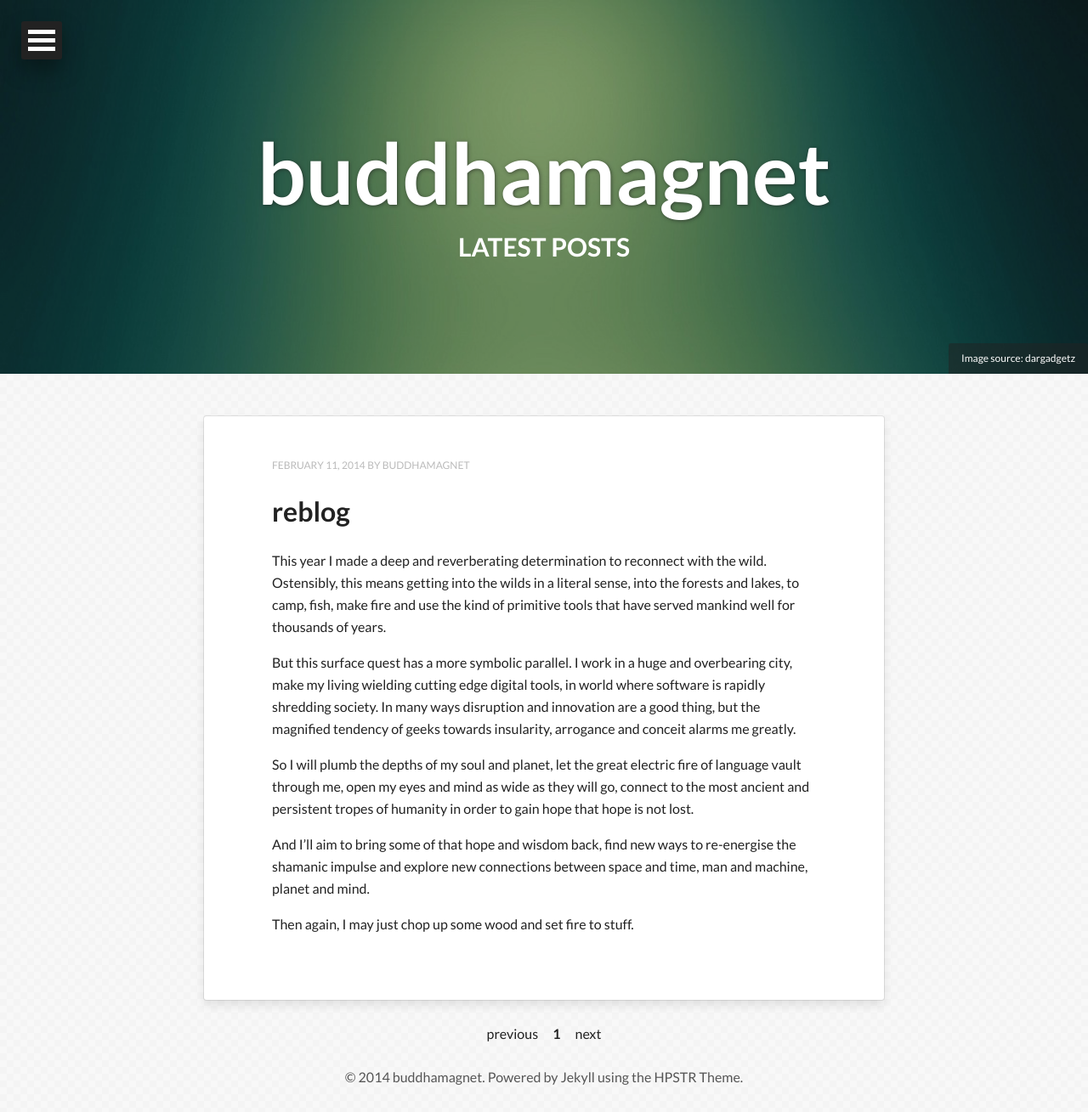
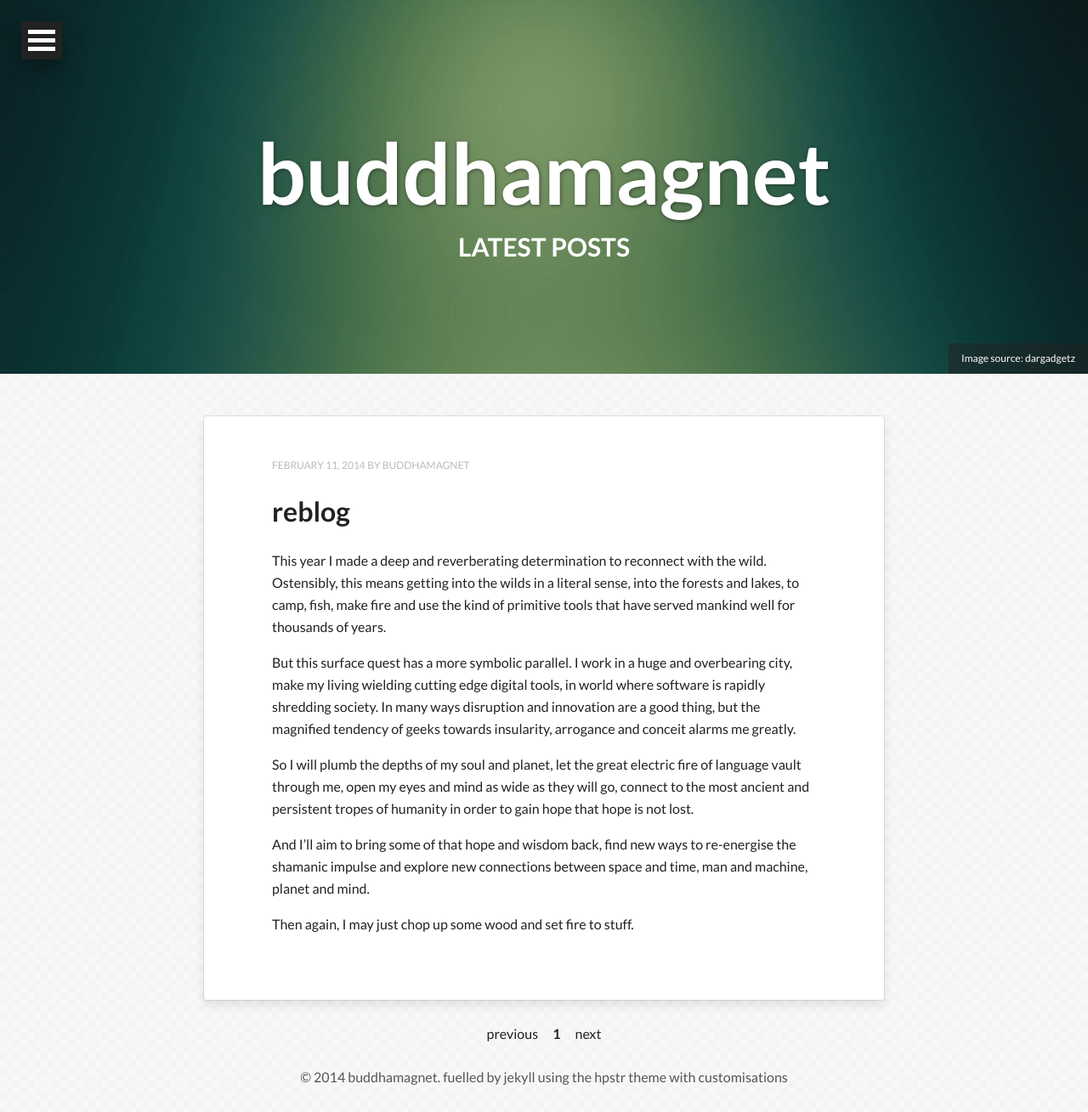
Before and after one commit to buddhamagnet/buddhamagnet.github.com, a Jekyll site: the page built from index.html, in a window 1280 px wide. Shown: the whole page at 85% size. Built offline with Jekyll 4.4.1, drawn with Linux system fonts in a browser that asks for light colours; nearby versions of some CDN libraries; the list of posts is cut into pages by our own code.

Commit message:
modify footer

```diff
--- a/_includes/footer.html
+++ b/_includes/footer.html
@@ -1 +1 @@
-<span>&copy; {{ site.time | date: '%Y' }} {{ site.owner.name }}. Powered by <a href="http://jekyllrb.com">Jekyll</a> using the <a href="http://mademistakes.com/">HPSTR Theme</a>.</span>
+<span>&copy; {{ site.time | date: '%Y' }} {{ site.owner.name }}. fuelled by <a href="http://jekyllrb.com">jekyll</a> using the <a href="http://mademistakes.com/">hpstr theme with customisations</a></span>
```
